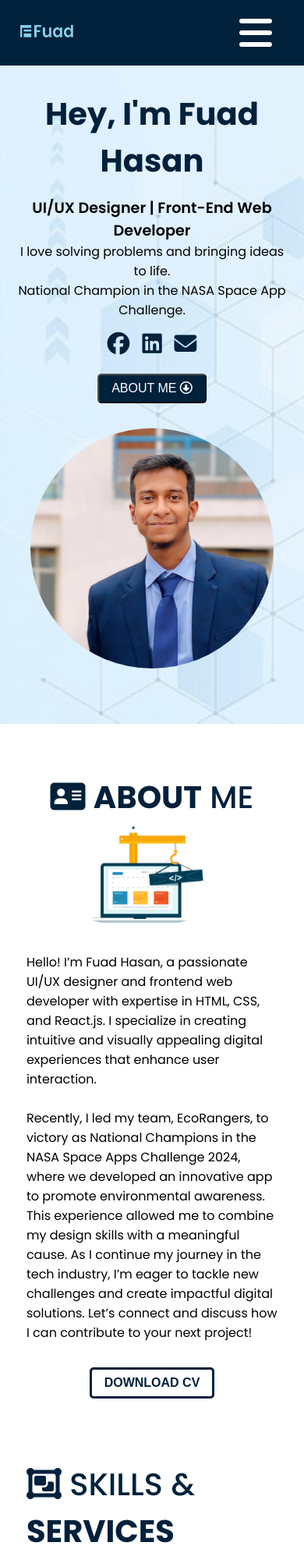
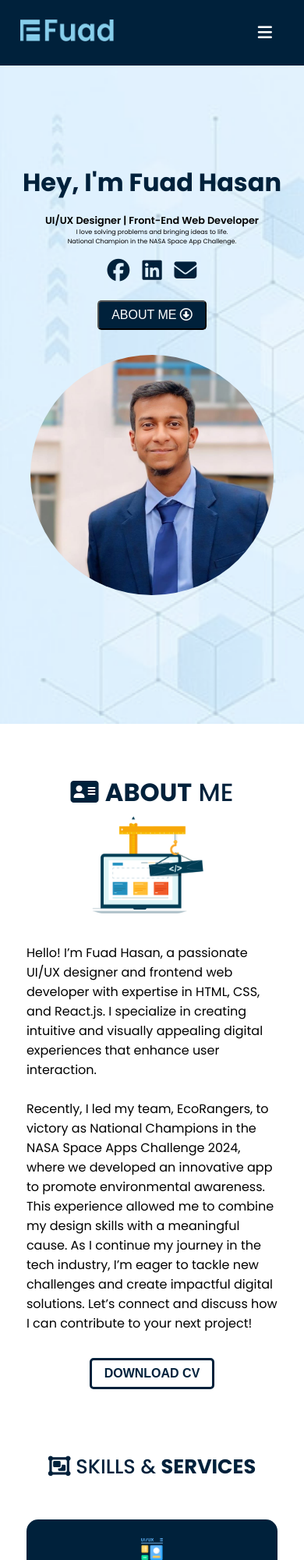
Before and after one commit to dev-fuadhasan/website, a plain HTML site: page index.html in a window 390 px wide. Shown: the top 2000 px of the page at 78% size. Drawn offline with Linux system fonts and the light colour scheme.

Commit message:
Add files via upload

```diff
--- a/index.html
+++ b/index.html
@@ -151,12 +151,12 @@
                 <div class="varsity-info">
                     <div class="exact-varsity-info">
                         <p class="daffodil">Daffodil International University</p>
-                        <p class="ittalic">Daffodil International University or is a private research <br> university located in Daffodil Smart
-                        City, Birulia, Savar, Dhaka, <br>Bangladesh.  It was established on 24 January 2002 under the Private
-                        <br> University Act of 1992. DIU is the largest <br> private university in Bangladesh by area.</p>
+                        <p class="ittalic">Daffodil International University or is a private research university located in Daffodil Smart
+                        City, Birulia, Savar, Dhaka,Bangladesh.  It was established on 24 January 2002 under the Private
+                        University Act of 1992. DIU is the largest private university in Bangladesh by area.</p>
                     </div>
                     <div class="my-varsity-info">
-                        <br><br><br><p>B.Sc in Software Engineering</p>
+                        <br><br><br><p class="bsc">B.Sc in Software Engineering</p>
                         <p>Starting Year - 2023</p>
                         <p>Graduation -2027 (Predicted)</p>
                     </div>
--- a/style.css
+++ b/style.css
@@ -651,26 +651,49 @@ ul{
 
 
 
-@media (max-width: 430px) {
+@media (max-width: 432px) {
     /* Additional adjustments for iPhone 14 Pro Max */
     .nav-bar {
       margin-inline: 10px; /* Reduce margin for smaller screens */
+    }
+    .bar{
+        font-size: 1.3rem;
+    }
+    .logo{
+        width: 120px;
     }
     .hero-image img {
       width: 80vw; /* Adjust image width for better fit */
     }
 
     .header-title {
-      font-size: 2.5rem; /* Reduce font size for better readability */
+      font-size: 2rem; /* Reduce font size for better readability */
     }
 
     .header-sub-title {
-      font-size: 1.2rem;
+      font-size: 0.8rem;
+    }
+    .header-paragraph{
+        font-size: 0.5rem;
     }
 
     .social-btn {
       font-size: 1.8rem;
     }
-
+    .about-me-title{
+        font-size: 2rem;
+    }
+    .my-skills{
+        font-size: 1.6rem;
+    }
+    .education-title{
+        font-size: 1.6rem;
+    }
+    .daffodil{
+        font-size: 2rem;
+    }
+    .bsc{
+        font-weight: 600;
+    }
     /* Other adjustments as needed based on specific design requirements */
   }
```
